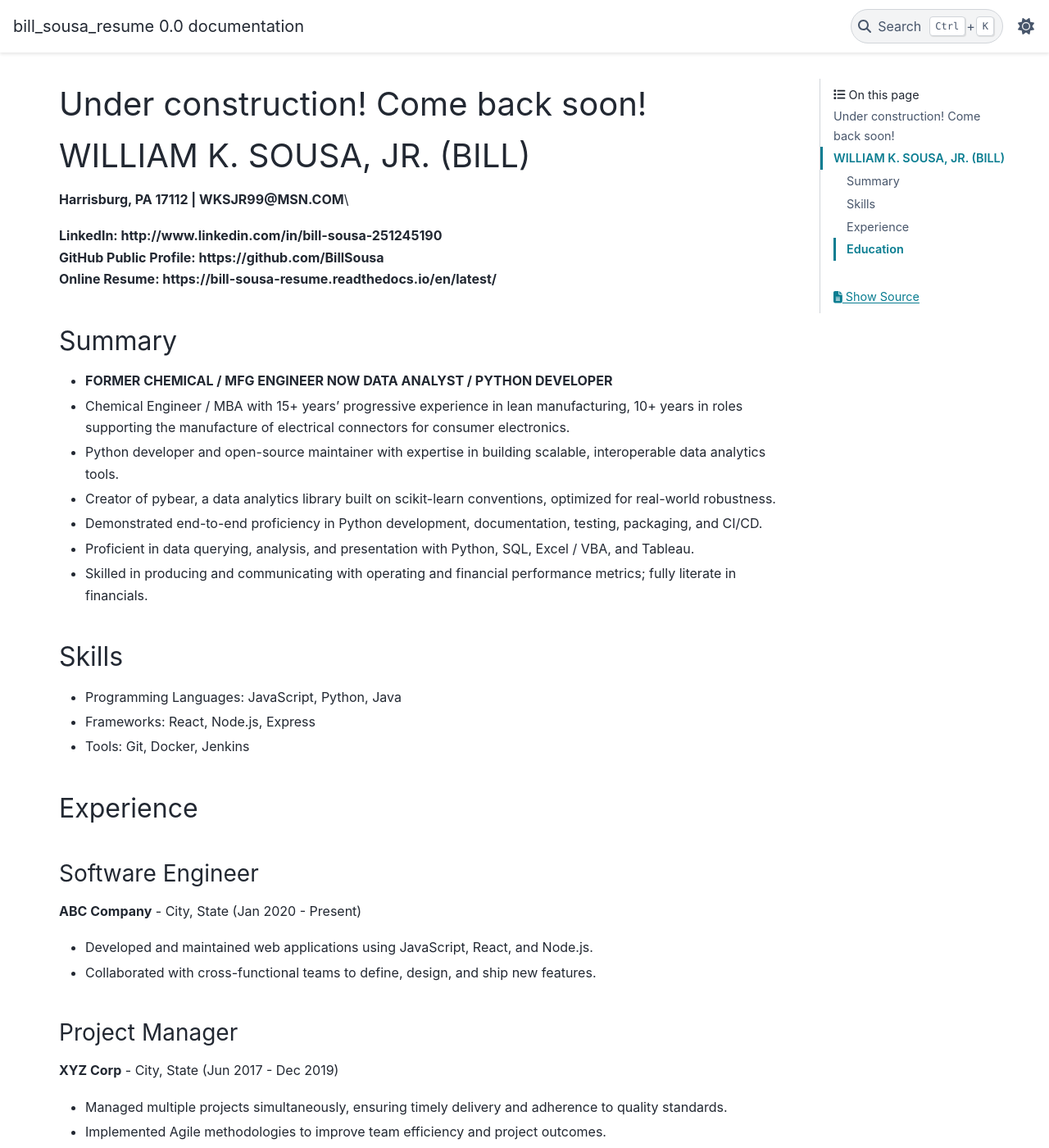
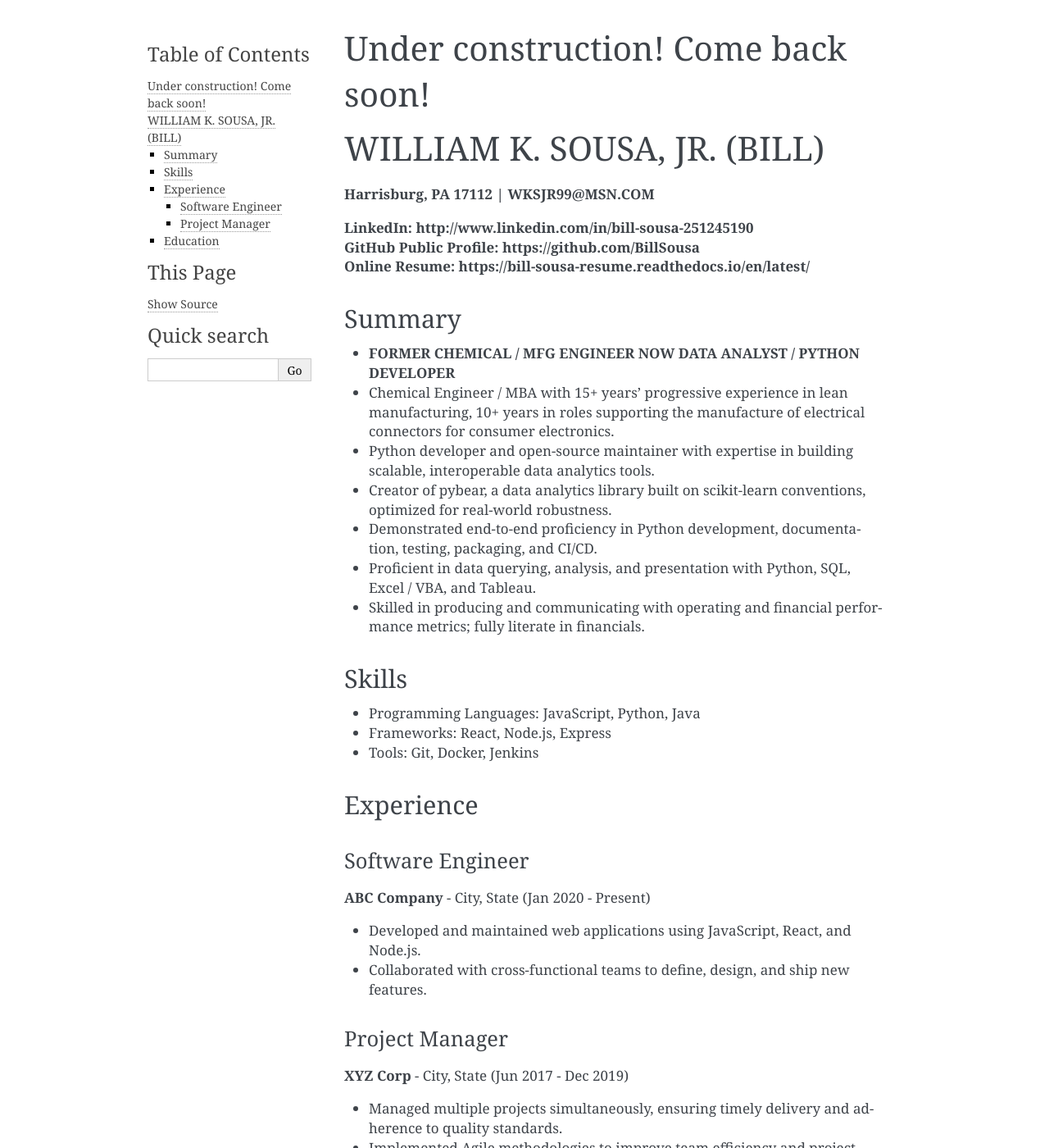
Before and after one commit to BillSousa/bill_sousa_resume, a Sphinx documentation site: the page built from docs/index.md, in a window 1280 px wide and 1400 px high. Shown: the whole window at 82% size. Built offline with Sphinx 7.4.7, drawn with Linux system fonts in a browser that asks for light colours; some of the changed text lies outside the part shown.

Commit message:
25_09_23_15_22_00

```diff
--- a/README.md
+++ b/README.md
@@ -1,7 +1,7 @@
 # Under construction! Come back soon!
 
 # WILLIAM K. SOUSA, JR. (BILL)
-**Harrisburg, PA 17112 | WKSJR99@MSN.COM**\
+**Harrisburg, PA 17112 | WKSJR99@MSN.COM**
 
 **LinkedIn: http://www.linkedin.com/in/bill-sousa-251245190** \
 **GitHub Public Profile: https://github.com/BillSousa** \
--- a/docs/conf.py
+++ b/docs/conf.py
@@ -23,7 +23,7 @@ source_suffix = {'.md': 'markdown'}
 # -- Options for HTML output -------------------------------------------------
 # https://www.sphinx-doc.org/en/master/usage/configuration.html#options-for-html-output
 
-html_theme = 'pydata_sphinx_theme'
+html_theme = 'alabaster'
 html_static_path = ['_static']
 html_context = {
    # ...
--- a/docs/requirements.txt
+++ b/docs/requirements.txt
@@ -1,3 +1,2 @@
 sphinx
 myst-parser
-pydata_sphinx_theme
```
